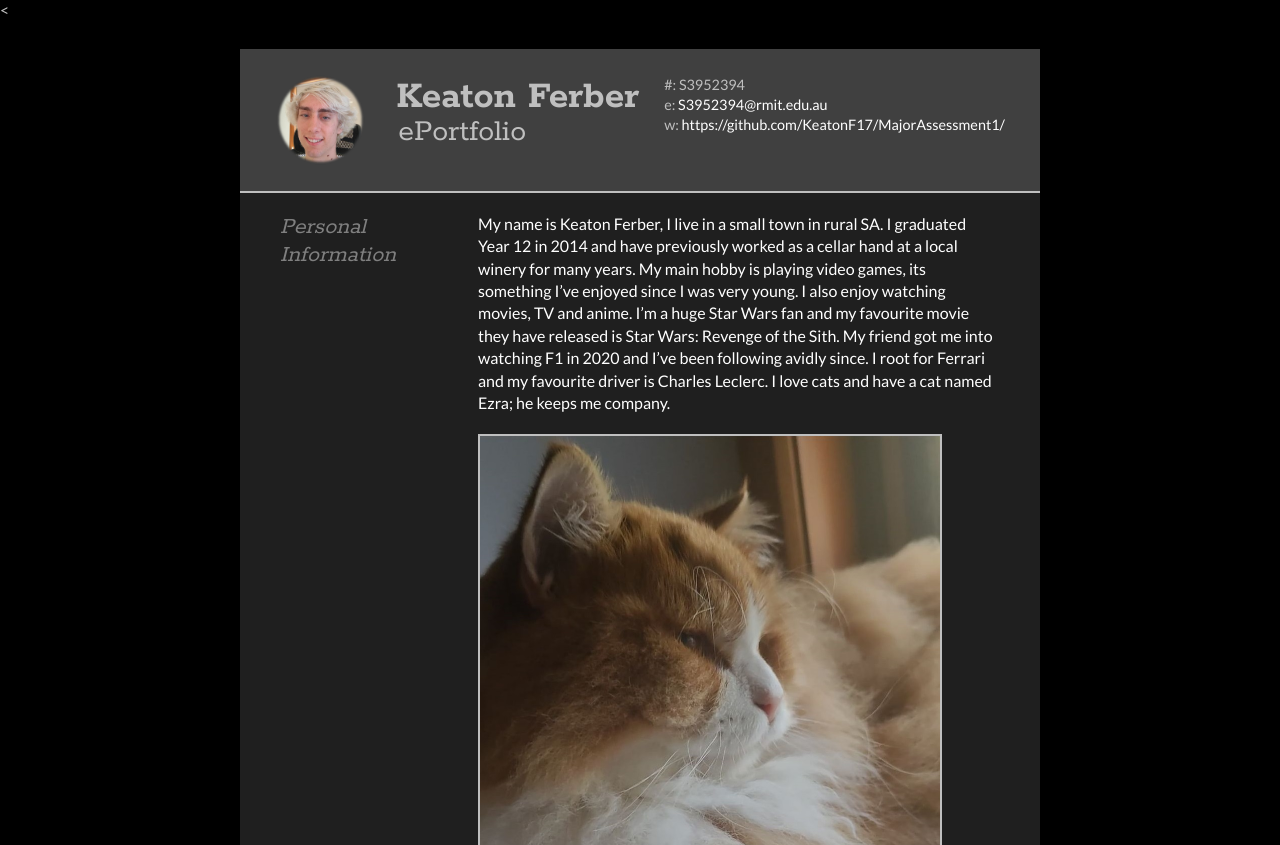
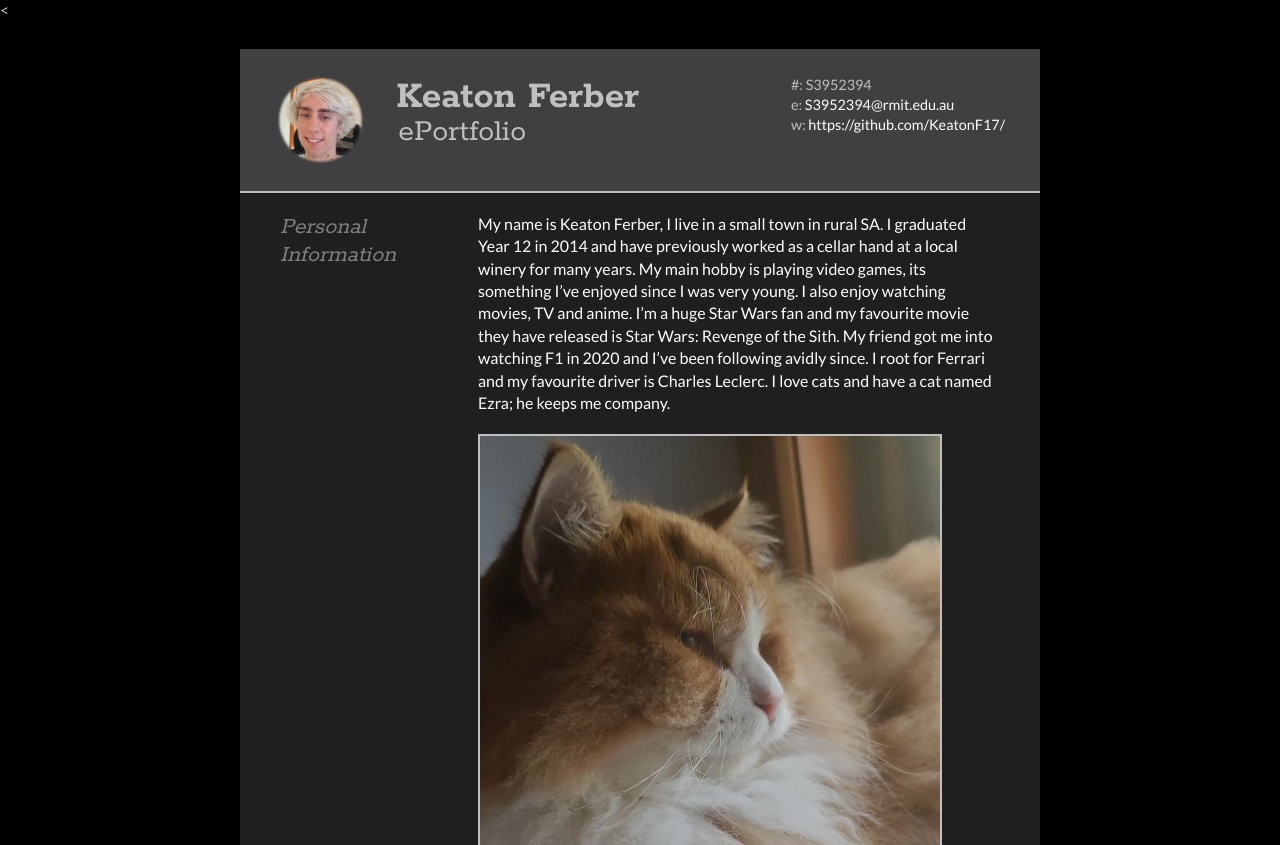
Before and after one commit to KeatonF17/MajorAssessment1, a plain HTML site: page index.html in a window 1280 px wide. Shown: the top 845 px of the page. Drawn offline with Linux system fonts and the light colour scheme.

Commit message:
Update index.html

```diff
--- a/index.html
+++ b/index.html
@@ -28,7 +28,7 @@
 			<ul>
 				<li>#: S3952394</li>
 				<li>e: <a href="mailto:S3952394@student.rmit.edu.au" target="_blank">S3952394@rmit.edu.au</a></li>
-				<li>w: <a href="https://github.com/KeatonF17/MajorAssessment1">https://github.com/KeatonF17/MajorAssessment1/</a></li>
+				<li>w: <a href="https://github.com/KeatonF17/">https://github.com/KeatonF17/</a></li>
 			</ul>
 		</div>
 		<div class="clear"></div>
```
